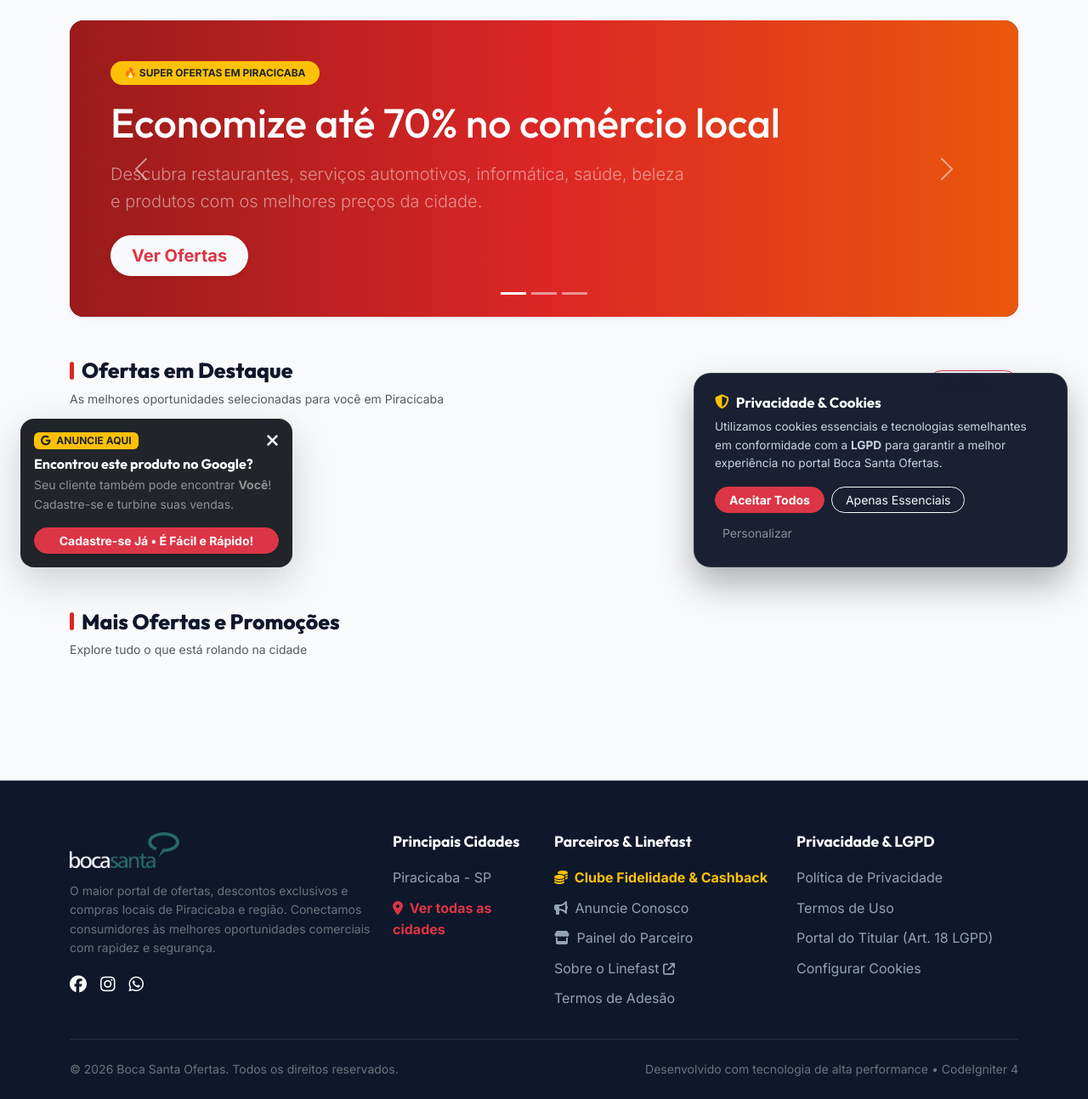
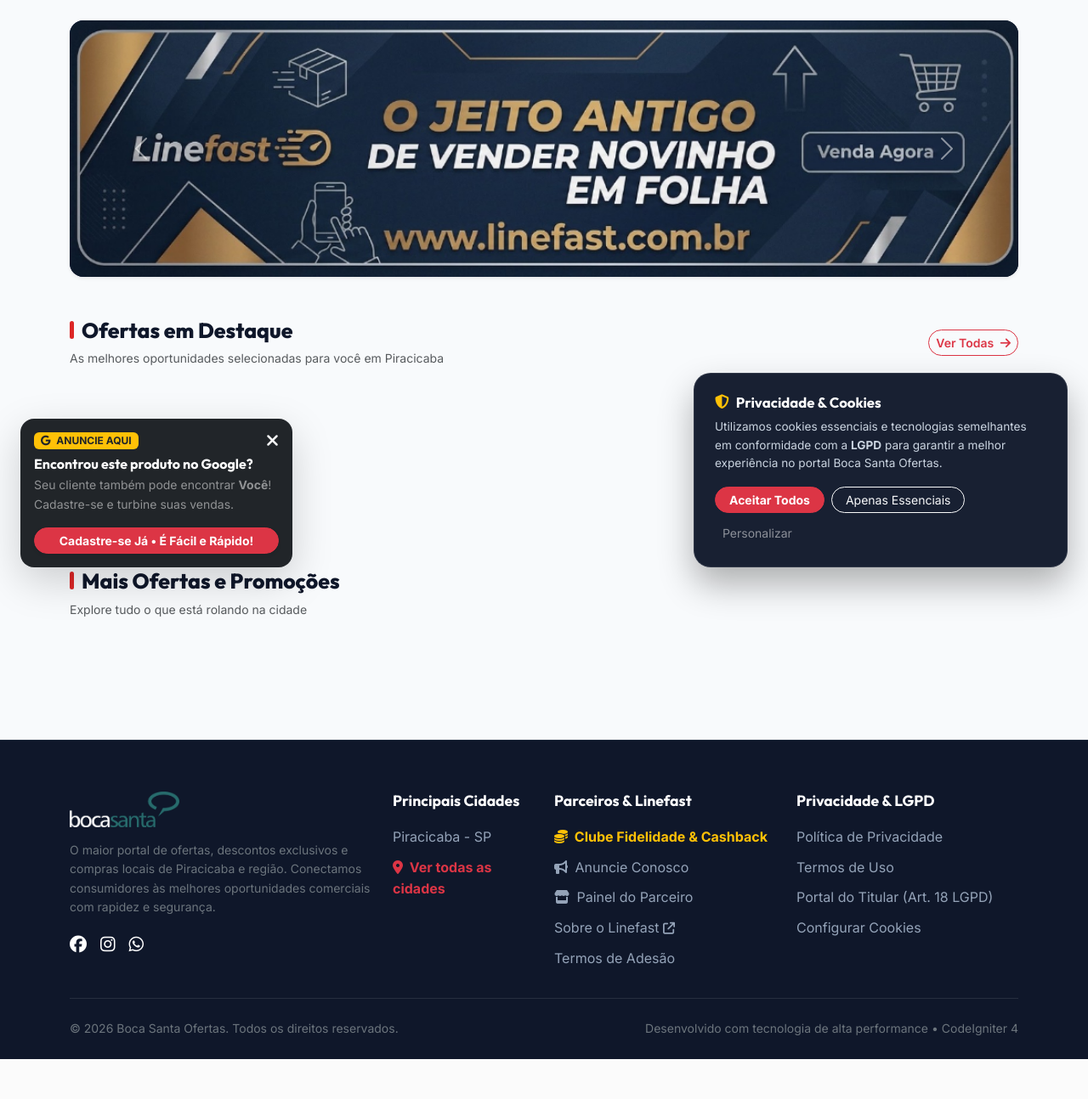
Before and after one commit to edulara-bit/novobocasanta, a CodeIgniter 4 app: the page made by app/Views/home/index.php in a window 1280 px wide. Shown: the part 108-1402 px from the top of the page at 85% size. After the commit the page ends 1355 px from the top, so only its background shows below. Run offline with PHP 8.4 and a stand-in for CodeIgniter, Linux system fonts and the light colour scheme; the template is opened without the code that fills it, so the values that code supplies are empty; some libraries are stand-ins or nearby versions.

Commit message:
feat(banner): default Linefast official banner on home and database seeding

```diff
--- a/app/Views/home/index.php
+++ b/app/Views/home/index.php
@@ -47,8 +47,8 @@
                             ?>
                             <?php if ($tipoFundo === 'imagem_unica'): ?>
                                 <div class="carousel-item <?= $idx === 0 ? 'active' : '' ?>">
-                                    <a href="<?= esc($btnLink) ?>" target="<?= str_starts_with($btnLink, 'http') ? '_blank' : '_self' ?>" class="d-block w-100 overflow-hidden text-decoration-none bg-dark" style="min-height: 250px;">
-                                        <img src="<?= esc($fundoImg) ?>" alt="<?= esc($bannerTitulo) ?>" class="d-block w-100" style="max-height: 380px; width: 100%; object-fit: cover;">
+                                    <a href="<?= esc($btnLink) ?>" target="<?= str_starts_with($btnLink, 'http') ? '_blank' : '_self' ?>" class="d-block w-100 overflow-hidden text-decoration-none" style="min-height: 250px; background-color: #0f1c33;">
+                                        <img src="<?= esc($fundoImg) ?>" alt="<?= esc($bannerTitulo) ?>" class="d-block w-100" style="max-height: 380px; width: 100%; object-fit: contain;">
                                     </a>
                                 </div>
                             <?php else: ?>
@@ -89,41 +89,11 @@
                         <?php endforeach; ?>
                     </div>
                 <?php else: ?>
-                    <div class="carousel-indicators">
-                        <button type="button" data-bs-target="#carouselHeroBanners" data-bs-slide-to="0" class="active"></button>
-                        <button type="button" data-bs-target="#carouselHeroBanners" data-bs-slide-to="1"></button>
-                        <button type="button" data-bs-target="#carouselHeroBanners" data-bs-slide-to="2"></button>
-                    </div>
                     <div class="carousel-inner">
                         <div class="carousel-item active">
-                            <div class="p-4 p-md-5 d-flex flex-column justify-content-center" style="min-height: 320px; background: linear-gradient(90deg, #991b1b 0%, #dc2626 50%, #ea580c 100%);">
-                                <span class="badge bg-warning text-dark fw-bold px-3 py-2 rounded-pill align-self-start mb-3">🔥 SUPER OFERTAS EM <?= esc(mb_strtoupper($cidadeAtual['cid_nome'] ?? 'PIRACICABA')) ?></span>
-                                <h1 class="display-5 fw-extrabold text-white mb-3">Economize até 70% no comércio local</h1>
-                                <p class="lead text-white-50 mb-4 col-lg-8">Descubra restaurantes, serviços automotivos, informática, saúde, beleza e produtos com os melhores preços da cidade.</p>
-                                <div>
-                                    <a href="#ofertasDestaque" class="btn btn-light btn-lg fw-bold rounded-pill px-4 text-danger shadow-sm">Ver Ofertas</a>
-                                </div>
-                            </div>
-                        </div>
-                        <div class="carousel-item">
-                            <div class="p-4 p-md-5 d-flex flex-column justify-content-center" style="min-height: 320px; background: linear-gradient(90deg, #1e3a8a 0%, #2563eb 50%, #38bdf8 100%);">
-                                <span class="badge bg-light text-primary fw-bold px-3 py-2 rounded-pill align-self-start mb-3"><i class="fa-solid fa-cart-shopping me-1"></i> INTEGRAÇÃO LINEFAST</span>
-                                <h2 class="display-5 fw-extrabold text-white mb-3">Compre direto dos parceiros no Linefast</h2>
-                                <p class="lead text-white-50 mb-4 col-lg-8">Produtos em estoque com compra em 1 clique e envio rápido diretamente pelo carrinho do parceiro.</p>
-                                <div>
-                                    <a href="#secaoLinefast" class="btn btn-warning btn-lg fw-bold rounded-pill px-4 text-dark shadow-sm">Explorar Produtos Linefast</a>
-                                </div>
-                            </div>
-                        </div>
-                        <div class="carousel-item">
-                            <div class="p-4 p-md-5 d-flex flex-column justify-content-center" style="min-height: 320px; background: linear-gradient(90deg, #065f46 0%, #059669 50%, #10b981 100%);">
-                                <span class="badge bg-warning text-dark fw-bold px-3 py-2 rounded-pill align-self-start mb-3">⭐ CLUBE DE PARCEIROS</span>
-                                <h2 class="display-5 fw-extrabold text-white mb-3">Conheça as melhores empresas da sua região</h2>
-                                <p class="lead text-white-50 mb-4 col-lg-8">Comércios, lojas e prestadores de serviços de confiança com contato direto pelo WhatsApp.</p>
-                                <div>
-                                    <a href="<?= base_url(($cidadeAtual['cid_url'] ?? 'piracicaba') . '/parceiros') ?>" class="btn btn-light btn-lg fw-bold rounded-pill px-4 text-success shadow-sm">Conhecer Parceiros</a>
-                                </div>
-                            </div>
+                            <a href="https://linefast.com.br" target="_blank" class="d-block w-100 overflow-hidden text-decoration-none" style="background-color: #0f1c33;" title="Linefast - O Jeito Antigo de Vender Novinho em Folha">
+                                <img src="<?= base_url('upimg/banners/banner_linefast_oficial.png') ?>" alt="Linefast - O Jeito Antigo de Vender Novinho em Folha" class="d-block w-100" style="max-height: 380px; width: 100%; object-fit: contain;">
+                            </a>
                         </div>
                     </div>
                 <?php endif; ?>
```
Also changed, not shown: app/Commands/UpdateSchema.php (+20 -0 lines), schema_updates.sql (+18 -1 lines).
